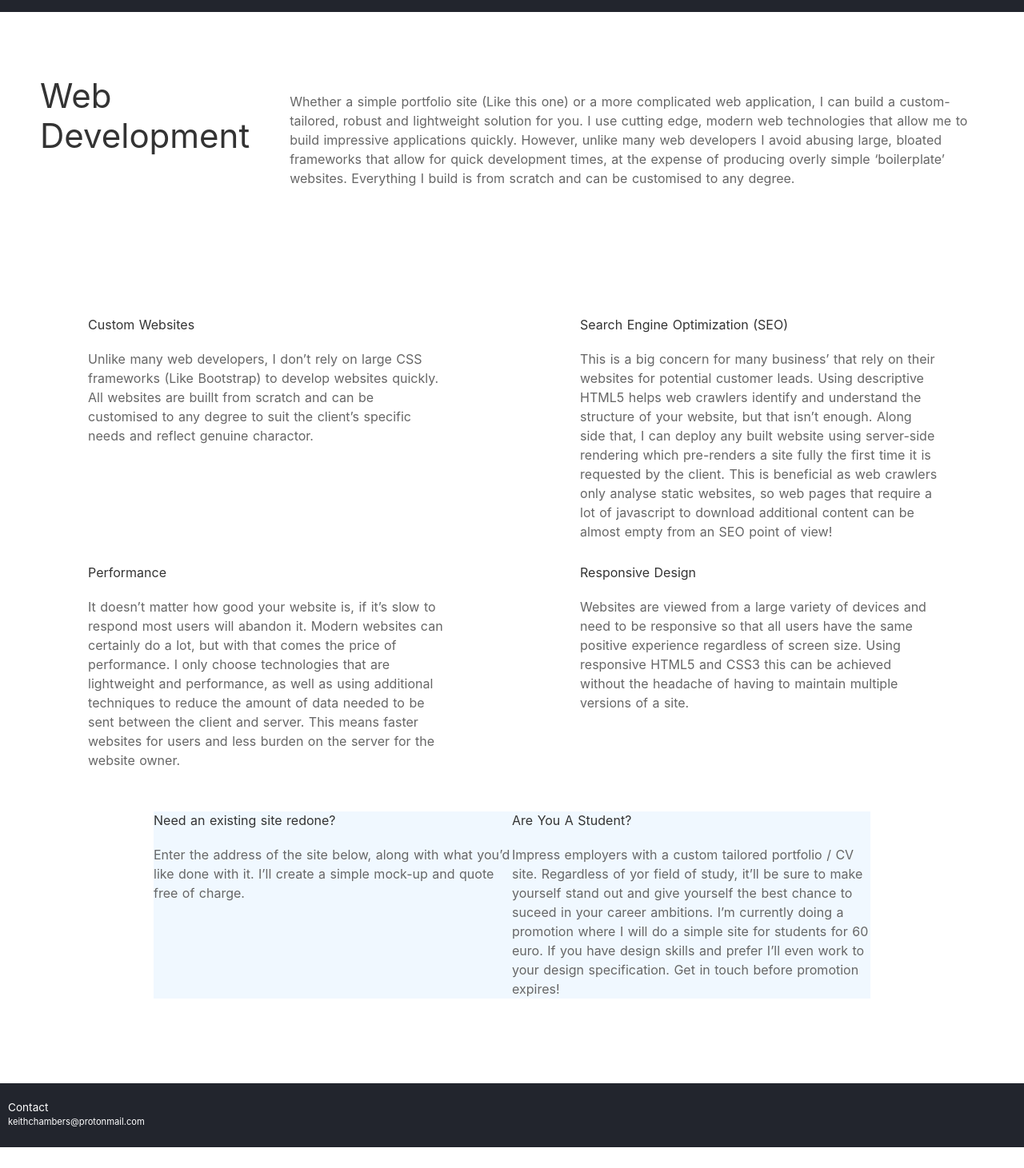
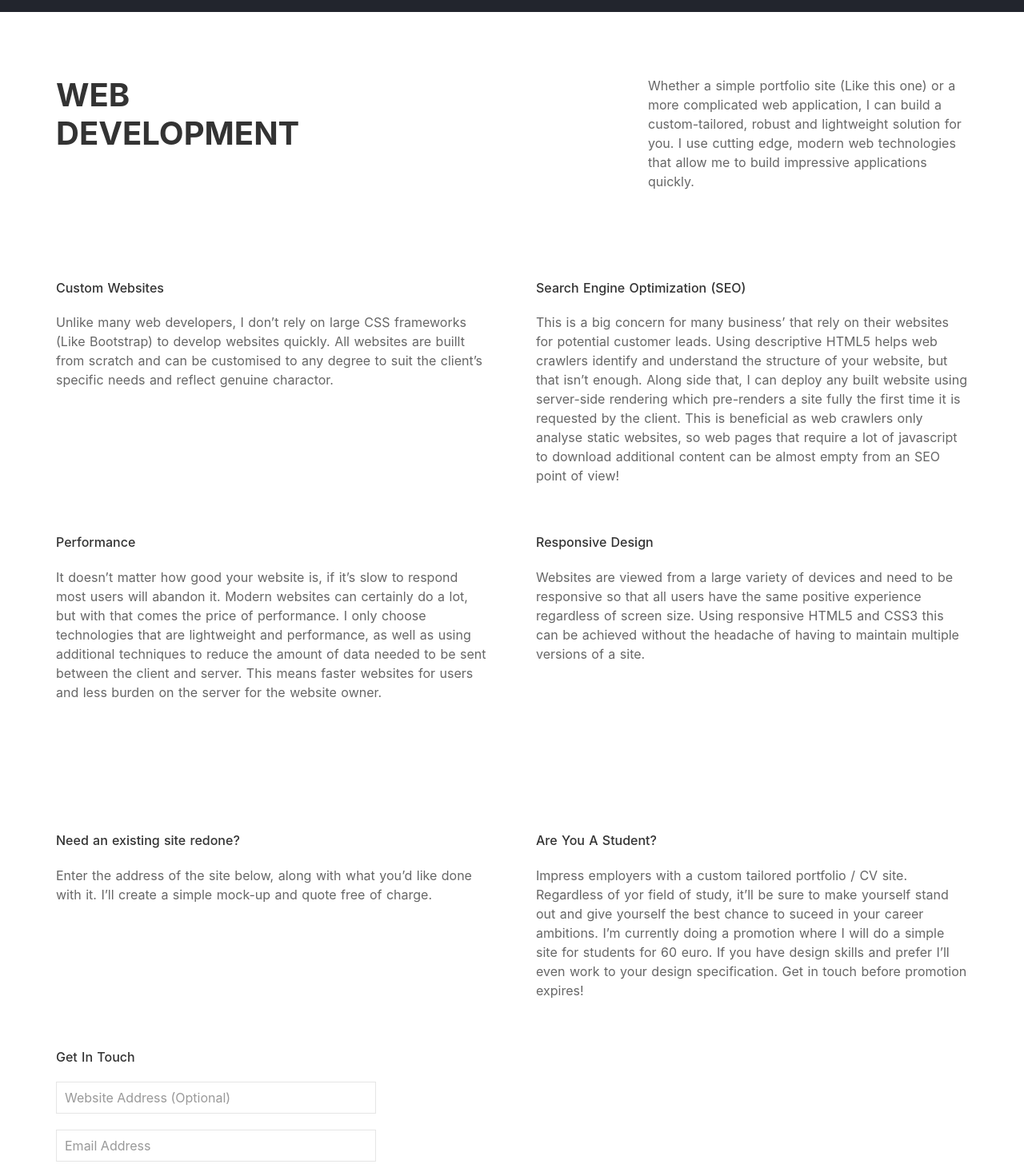
Before and after one commit to kdchambers/PortfolioSite, a Nuxt app: page /webdevelopment in a window 1280 px wide. Shown: the part 49-1510 px from the top of the page at 80% size. Before the commit the page ends 1484 px from the top, so only its background shows below. Built offline with nearby package versions, Linux system fonts and the light colour scheme.

Commit message:
Finished design of Website Development page Tweaked main layout

```diff
--- a/layouts/main.vue
+++ b/layouts/main.vue
@@ -23,6 +23,11 @@
 </script>
 
 <style>
+
+    body, h3, p {
+        margin: 0px;
+        padding: 0px;
+    }
 
     #footer {
         background-color: #22252D;
--- a/pages/index.vue
+++ b/pages/index.vue
@@ -32,6 +32,7 @@
          border: 1px solid yellow;
     }*/
 
+
     #gridRoot {
       display: grid;
       margin: 0px;
--- a/pages/webdevelopment/index.vue
+++ b/pages/webdevelopment/index.vue
@@ -1,8 +1,11 @@
 <template>
 <div>
     <div id="webDevRoot">
-        <h1 id="webDevHeading">Web Development</h1>
-        <p id="webDevIntro">Whether a simple portfolio site (Like this one) or a more complicated web application,  I can build a custom-tailored, robust and lightweight solution for you. I use cutting edge, modern web technologies that allow me to build impressive applications quickly. However, unlike many web developers I avoid abusing large, bloated frameworks that allow for quick development times, at the expense of producing overly simple ‘boilerplate’ websites. Everything I build is from scratch and can be customised to any degree.</p>
+        <div id="topSection">
+            <h1 id="webDevHeading">WEB DEVELOPMENT</h1>
+            <p id="webDevIntro">Whether a simple portfolio site (Like this one) or a more complicated web application,  I can build a custom-tailored, robust and lightweight solution for you. I use cutting edge, modern web technologies that allow me to build impressive applications quickly.</p>
+        </div>
+        <div id="benefitsContainer">
             <div class="textBlock" id="fromScratch">
                 <h5>Custom Websites</h5>
                 <span>Unlike many web developers, I don’t rely on large CSS frameworks (Like Bootstrap)  to develop websites quickly. All websites are buillt from scratch and can be customised to any degree to suit the client’s specific needs and reflect genuine charactor. </span>
@@ -23,6 +26,7 @@ I only choose technologies that are lightweight and performance, as well as usin
                 <h5>Responsive Design</h5>
                 <span>Websites are viewed from a large variety of devices and need to be responsive so that all users have the same positive experience regardless of screen size. Using responsive HTML5 and CSS3 this can be achieved without the headache of having to maintain multiple versions of a site.</span>
             </div>
+        </div>
         <div id="bottomSection">
             <div class="textBlock">
                 <h5>Need an existing site redone?</h5>
@@ -34,10 +38,25 @@ I only choose technologies that are lightweight and performance, as well as usin
 
                 I’m currently doing a promotion where I will do a simple site for students for 60 euro. If you have design skills and prefer I’ll even work to your design specification. Get in touch before promotion expires!</span>
             </div>
+            <form id="inputForm">
+                <fieldset class="uk-fieldset">
+                    <h5>Get In Touch</h5>
+                    <div class="uk-margin">
+                        <input class="uk-input" type="text" placeholder="Website Address (Optional)">
+                    </div>
+                    <div class="uk-margin">
+                        <input class="uk-input" type="text" placeholder="Email Address">
+                    </div>
+                    <div class="uk-margin">
+                        <textarea class="uk-textarea" rows="5" placeholder="Give a rough explanation of the work"></textarea>
+                    </div>
+                    <div class="uk-margin uk-grid-small uk-child-width-auto uk-grid">
+                        <label><input class="uk-checkbox" type="checkbox">  Student</label>
+                    </div>
+                </fieldset>
+            </form>
         </div>
     </div>
-
-
 </div>
 
 
@@ -53,62 +72,72 @@ I’m currently doing a promotion where I will do a simple site for students for
 
 <style scoped>
 
+    h5 {
+        font-weight: 500;
+    }
+
     #webDevRoot * {
         /*border: 1px solid yellow;*/
     }
 
     #webDevRoot {
+        display: grid;
+        margin-top: 80px;
 
+        grid-template-columns: 1fr minmax(min-content, 1200px) 1fr;
+        grid-template-areas:
+            ". heading ."
+            ". middleSection ."
+            ". bottomSection .";
+
+    }
+
+    #benefitsContainer {
+        grid-area: middleSection;
         margin-top: 80px;
-        padding: 0px;
+        display: flex;
+        flex-direction: row;
+        flex-wrap: wrap;
+        justify-content: space-between;
 
-        display: grid;
-        justify-items: center;
-        align-items: start;
-        grid-column-gap: 50px;
-        grid-row-gap: 10px;
-        margin-right: 50px;
-        margin-left: 50px;
-        margin-bottom: 40px;
+        align-items: flex-start;
+    }
 
-        grid-template-columns: 1fr 1fr 1fr 1fr;
-        grid-template-rows: minmax(200px, auto) 80px minmax(300px, auto) 300px 300px;
-        grid-template-areas:
-            "heading introText introText introText"
-            ". . . . "
-            "fromScratch fromScratch seo seo"
-            "perf perf responsive responsive"
-            "bottomSection bottomSection bottomSection bottomSection";
+    #topSection {
+        grid-area: heading;
+        display: flex;
+        flex-direction: row;
+        flex-wrap: wrap;
+        align-items: flex-start;
+        justify-content: space-between;
     }
 
     #webDevHeading {
-        grid-area: heading;
+        flex-grow: 1;       /* Set the ratio for how much to grow */
+        min-width: 200px;   /* Give hard bindings to force it to wrap */
+        max-width: 300px;
+
+        margin-left: 30px;
+        font-size: 40px;
+        font-weight: 700;
     }
 
     #webDevIntro {
-        grid-area: introText;
-    }
+        flex-grow: 3;
+        min-width: 200px;
+        max-width: 400px;
+        margin-right: 30px;
+        margin-left: 30px;
 
-    #seo {
-        grid-area: seo;
-    }
-
-    #perf {
-        grid-area: perf;
-    }
-
-    #responsive {
-        grid-area: responsive;
-    }
-
-    #fromScratch {
-        grid-area: fromScratch;
+        align-self: center;
     }
 
     .textBlock {
-        display: flex;
-        flex-direction: column;
-        width: 35vw;
+        flex-basis: 200px;
+        min-width: 350px;
+        margin: 30px;
+        flex-grow: 2;
+        flex-shrink: 1;
     }
 
     #bottomSection {
@@ -117,7 +146,12 @@ I’m currently doing a promotion where I will do a simple site for students for
         flex-direction: row;
         justify-content: space-between;
         flex-wrap: wrap;
-        background-color: aliceblue;
+        margin-top: 8vw;
+    }
+
+    #inputForm {
+        min-width: 400px;
+        margin: 30px;
     }
 
 </style>
```
Lines whose indentation alone changed are shown as unchanged.
